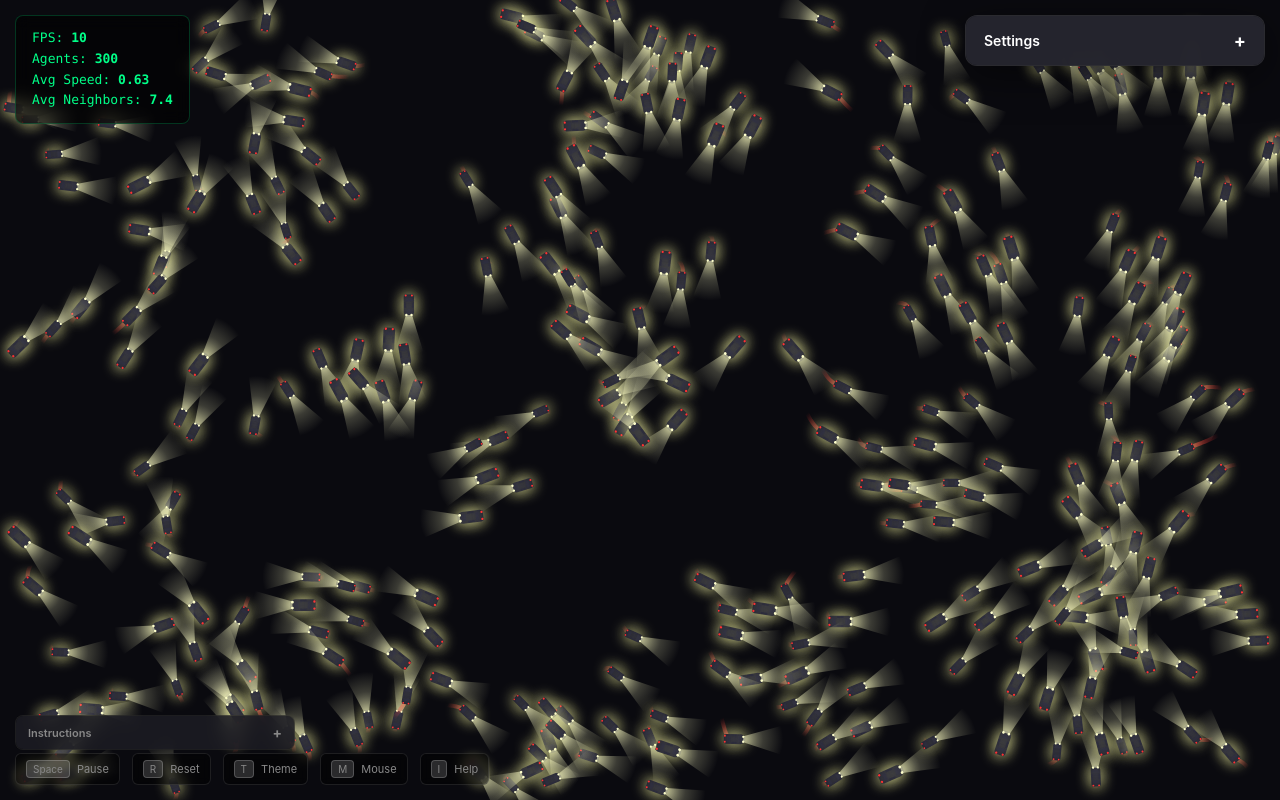
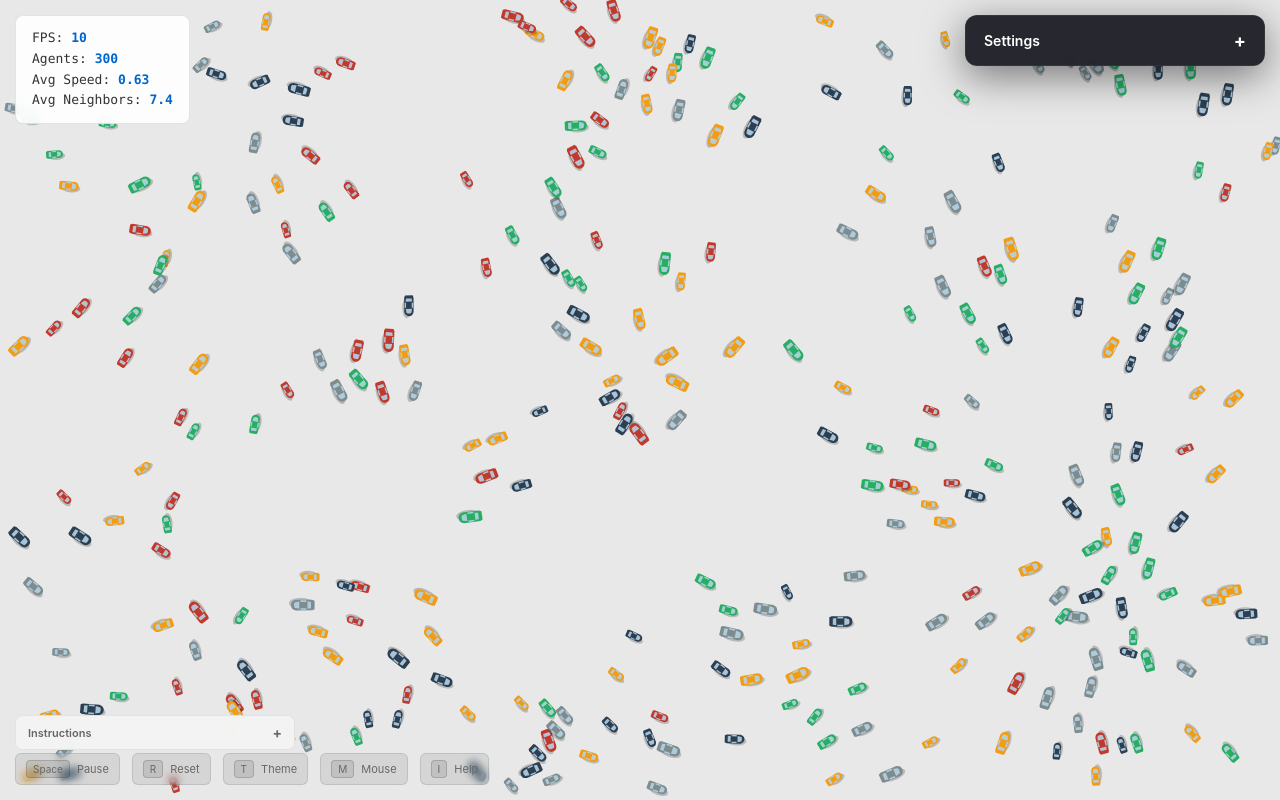
Before and after one commit to AIML-1870-2026/ElmwoodWarrior, a plain HTML site: page Boids Assignment/index.html in a window 1280 px wide. Drawn offline with Linux system fonts and the light colour scheme; animation ran at ten frames a second.

Commit message:
Update: Rush Hour theme as default
Co-Authored-By: Claude Opus 4.5 <noreply@anthropic.com>

```diff
--- a/Boids Assignment/index.html
+++ b/Boids Assignment/index.html
@@ -158,7 +158,7 @@
                 <label title="Change the visual appearance of the simulation.">Theme</label>
                 <select id="theme-select">
                     <option value="night" title="Cinematic long-exposure traffic photography look">Night City</option>
-                    <option value="rush" title="Clean GPS/navigation app style">Rush Hour</option>
+                    <option value="rush" selected title="Clean GPS/navigation app style">Rush Hour</option>
                     <option value="f1" title="Technical racing telemetry aesthetic">Formula 1</option>
                 </select>
             </div>
@@ -170,7 +170,7 @@
         </div>
     </div>
 
-    <script src="js/config.js?v=4"></script>
+    <script src="js/config.js?v=5"></script>
     <script src="js/spatial-grid.js?v=4"></script>
     <script src="js/boid.js?v=4"></script>
     <script src="js/flock.js?v=4"></script>
--- a/Boids Assignment/js/config.js
+++ b/Boids Assignment/js/config.js
@@ -25,7 +25,7 @@ const CONFIG = {
     boundaryMode: 'wrap',
 
     // Visual theme: 'night', 'rush', or 'f1'
-    theme: 'night',
+    theme: 'rush',
 
     // Simulation state
     paused: false,
```
